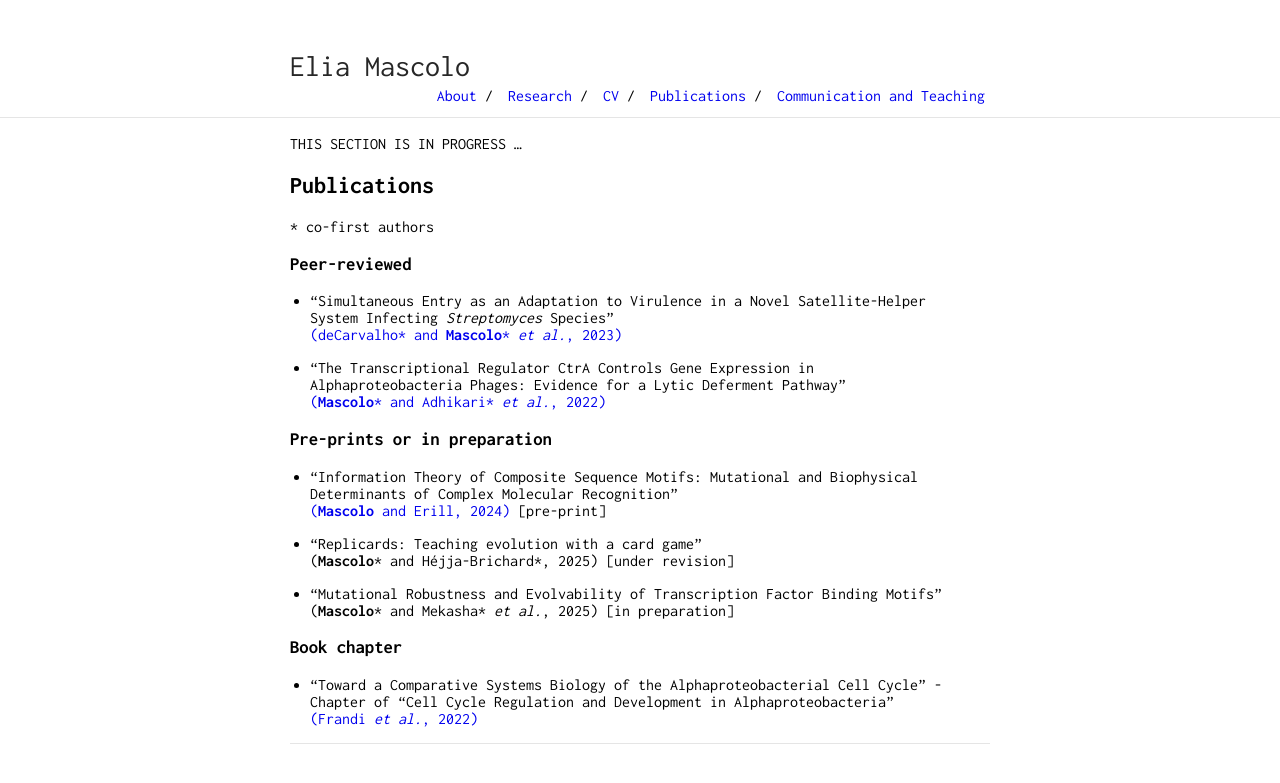
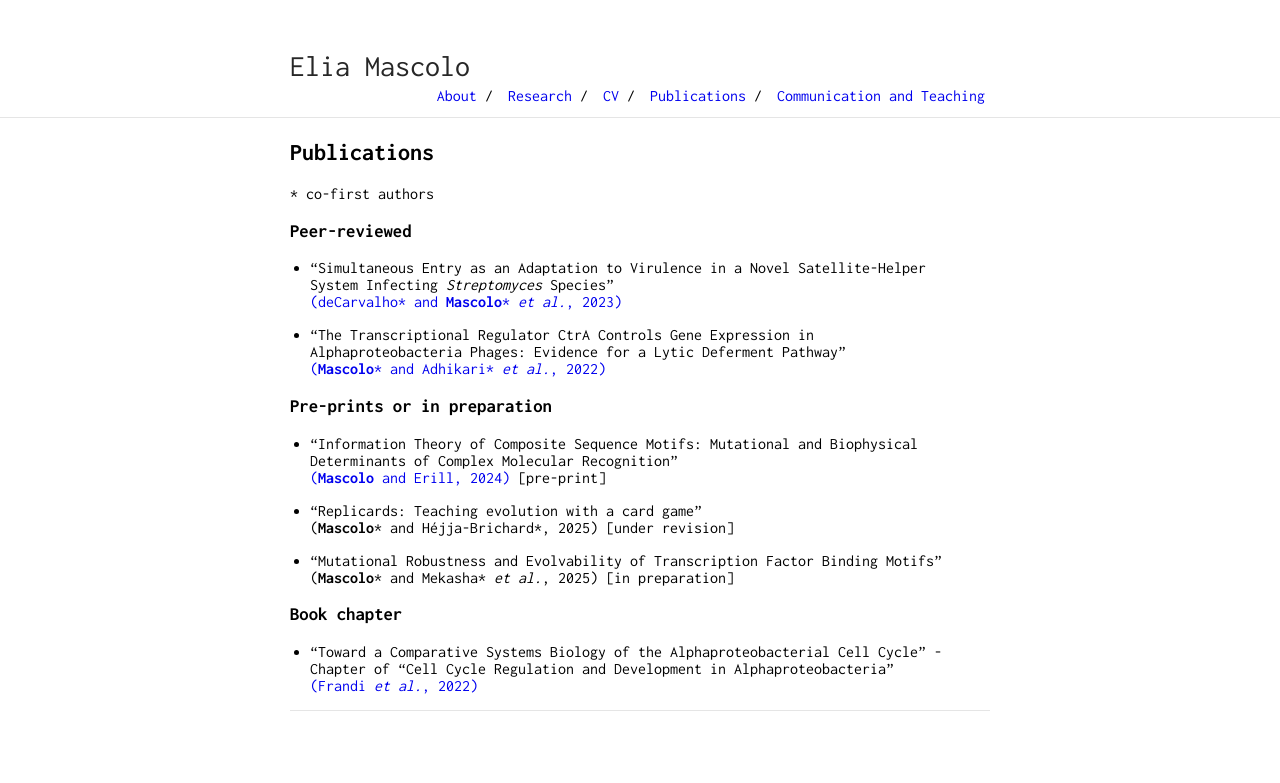
Before and after one commit to eliamascolo/eliamascolo.github.io, a Jekyll site: the page built from publications.md, in a window 1280 px wide. Shown: the top 783 px of the page. Built offline with Jekyll 4.4.1, drawn with Linux system fonts in a browser that asks for light colours; our own code applies the rules of GitHub Pages for plain Markdown files.

Commit message:
Update publications.md

```diff
--- a/publications.md
+++ b/publications.md
@@ -1,5 +1,3 @@
-
-THIS SECTION IS IN PROGRESS ...
 
 ## Publications
 
```
